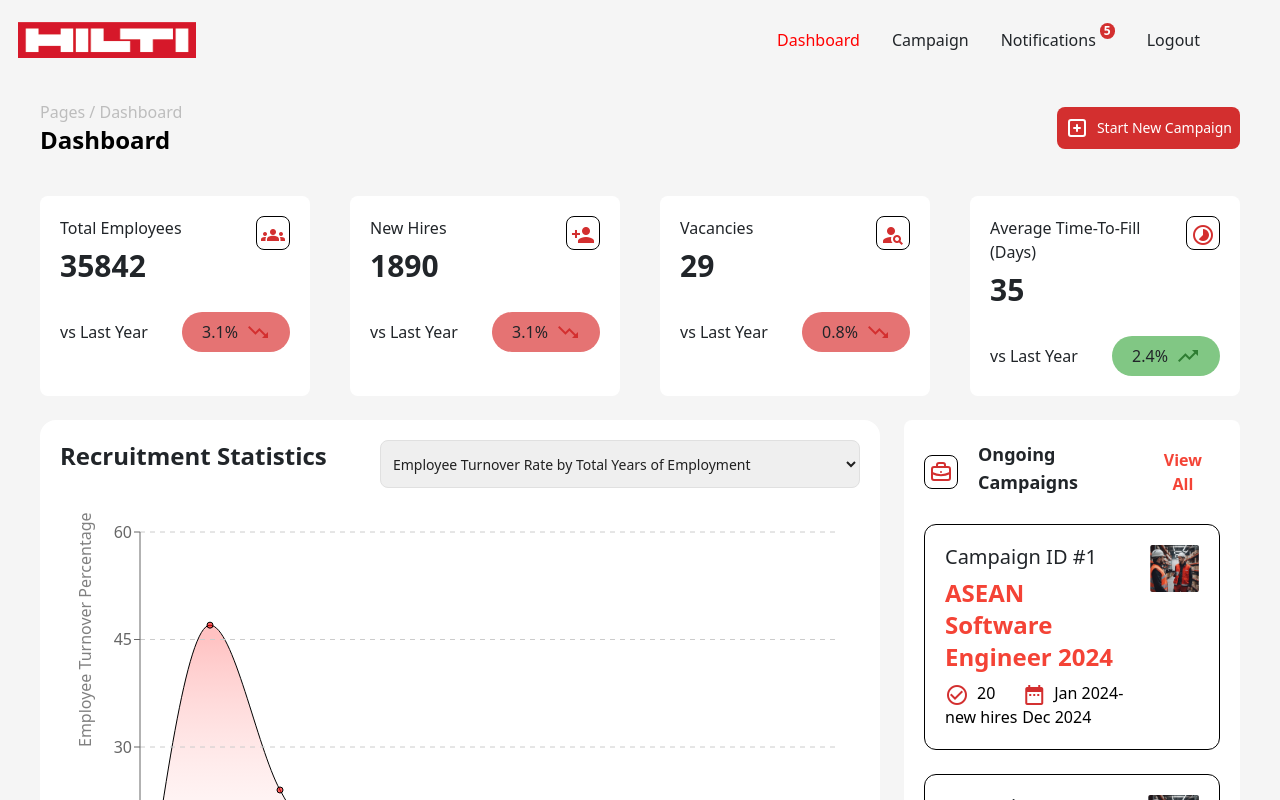
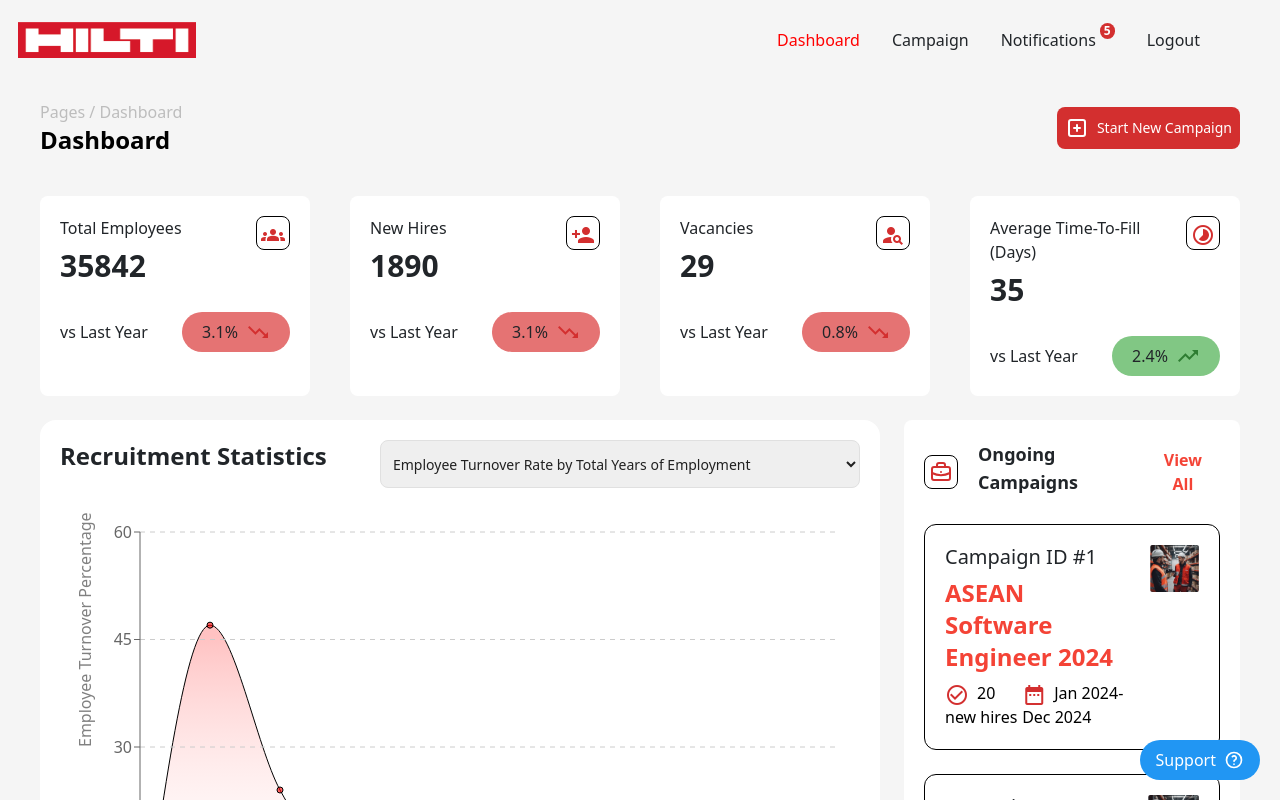
Before and after one commit to jianwei2102/talenttap-frontend, a React (Create React App) app: page /admin in a window 1280 px wide. Built offline with nearby package versions, Linux system fonts and the light colour scheme.

Commit message:
Edit Command Bar to close when clicked outside the pop up modal. Add the Admin Dashboard Page support modal.

```diff
--- a/src/assets/index.js
+++ b/src/assets/index.js
@@ -19,3 +19,4 @@ export {default as ThumbsUpIcon} from './svg-icons/ThumbsUpIcon.tsx';
 export {default as ThumbsDownIcon} from './svg-icons/ThumbsDownIcon.tsx';
 export {default as IdIcon} from './svg-icons/IdIcon.tsx';
 export {default as BriefcaseIcon} from './svg-icons/BriefcaseIcon.tsx';
+export {default as HelpIcon} from './svg-icons/HelpIcon.tsx';
--- /dev/null
+++ b/src/assets/svg-icons/HelpIcon.tsx
@@ -0,0 +1,23 @@
+import React from "react";
+
+function HelpIcon() {
+  return (
+    <svg
+      className="tw-h-fit tw-w-full"
+      width="24"
+      height="24"
+      viewBox="0 0 24 24"
+      stroke-width="2"
+      stroke="currentColor"
+      fill="none"
+      stroke-linecap="round"
+      stroke-linejoin="round">
+      {" "}
+      <path stroke="none" d="M0 0h24v24H0z" /> <circle cx="12" cy="12" r="9" />{" "}
+      <line x1="12" y1="17" x2="12" y2="17.01" />{" "}
+      <path d="M12 13.5a1.5 1.5 0 0 1 1 -1.5a2.6 2.6 0 1 0 -3 -4" />
+    </svg>
+  );
+}
+
+export default HelpIcon;
--- a/src/components/CommandBar.tsx
+++ b/src/components/CommandBar.tsx
@@ -257,7 +257,7 @@ const CommandBar: React.FC = () => {
   };
 
   return (
-    <div className={isOpen ? "tw-min-h-screen tw-flex tw-items-center tw-justify-center" : "tw-hidden"}>
+    <div className={isOpen ? "tw-w-screen tw-h-screen tw-absolute tw-flex tw-items-center tw-justify-center" : "tw-hidden"} onClick={closePopup}>
       <Popup isOpen={isOpen} onClose={closePopup} />
     </div>
   );
--- a/src/pages/admin/AdminDashboardPage.tsx
+++ b/src/pages/admin/AdminDashboardPage.tsx
@@ -5,7 +5,7 @@ import StatisticCard from "../../components/admin/StatisticCard.tsx";
 import OngoingCampaignCard from "../../components/admin/OngoingCampaignCard.tsx";
 import HiringRequestTable from "../../components/admin/HiringRequestTable.tsx";
 import GraphCard from "../../components/admin/GraphCard.tsx";
-import { SquareAddIcon } from "../../assets/index.js";
+import { CrossIcon, HelpIcon, SquareAddIcon } from "../../assets/index.js";
 import CommandBar from "../../components/CommandBar.tsx";
 
 let statisticCardDate = [
@@ -39,8 +39,32 @@ let statisticCardDate = [
   },
 ];
 
+const supportTextSections = [
+  {
+    section: "Overview",
+    message:
+      "The Admin Dashboard Page allows you to view information regarding the recruitment at HILTI. Feel free to take a look at the statistic reports that have been compiled on the dashboard.",
+  },
+  {
+    section: "Create A New Campaign",
+    message:
+      'To create a new campaign, simply click on the "Start New Campaign" button on the top right section of the page. ',
+  },
+  {
+    section: "View Ongoing Campaigns",
+    message:
+      'To view ongoing campaigns, scroll through the "Ongoing Campaigns" container on the right side of the Admin Dashboard. Click on any of the campaign cards to view the progress and results of the campaign. Alternatively, click on the "Campaign" text on the navigation bar (top of your screen) to view the entire campaign list.',
+  },
+  {
+    section: "Ctrl + K Shortcut Key",
+    message:
+      "Simply click on Ctrl + K on your keyboard to display the command box! The command box helps you navigate to frequently visited areas of the site, without needing to click on multiple buttons. If you need any help, you can also search through the website, which employs AI to get the resources that you need.",
+  },
+];
+
 const AdminDashboardPage: React.FC = () => {
   const navigate = useNavigate();
+  const [isShowingSupportModal, setIsShowingSupportModal] = useState(false);
 
   return (
     <div className="tw-h-screen tw-w-screen tw-absolute tw-flex tw-flex-col tw-bg-gray-100">
@@ -97,8 +121,46 @@ const AdminDashboardPage: React.FC = () => {
             <HiringRequestTable />
           </div>
         </div>
-        <CommandBar />
       </div>
+
+      {/* Support Section */}
+      <button
+        className="tw-absolute tw-fixed tw-bottom-5 tw-right-5 tw-rounded-full tw-bg-blue-500 tw-text-white tw-py-2 tw-px-4 tw-flex tw-justify-center tw-items-center"
+        onClick={() => setIsShowingSupportModal(true)}>
+        Support
+        <div className="tw-w-5 tw-h-5 tw-ml-2">
+          <HelpIcon />
+        </div>
+      </button>
+      <div
+        className={
+          isShowingSupportModal
+            ? "tw-h-screen tw-w-screen tw-absolute tw-fixed tw-flex tw-justify-center tw-items-center"
+            : "tw-hidden"
+        }>
+        <div
+          className="pop-up-modal-backdrop"
+          onClick={() => setIsShowingSupportModal(false)}></div>
+        <div className="tw-h-4/6 tw-w-1/2 tw-px-5 tw-pt-10 tw-pb-5 tw-bg-white tw-rounded-xl tw-shadow tw-z-10 tw-overflow-auto">
+          <div className="tw-w-full tw-flex tw-justify-between tw-items-center">
+            <span className="tw-font-bold tw-text-2xl">Welcome to the Admin Dashboard Page!</span>
+            <div className="tw-h-8 tw-text-black tw-cursor-pointer" onClick={() => setIsShowingSupportModal(false)}>
+              <CrossIcon />
+            </div>
+          </div>
+          <span className="tw-text-lg tw-text-justify">
+            {supportTextSections.map((support, index) => (
+              <div className="tw-w-full tw-h-fit tw-bg-gray-100 tw-rounded-lg tw-p-2 tw-flex tw-flex-col tw-mt-5">
+                <span className="tw-font-bold tw-text-xl">{support.section}</span>
+                <span className="tw-mt-3">{support.message}</span>
+              </div>
+            ))}
+          </span>
+        </div>
+      </div>
+
+      {/* Command Bar */}
+      <CommandBar />
     </div>
   );
 };
```
